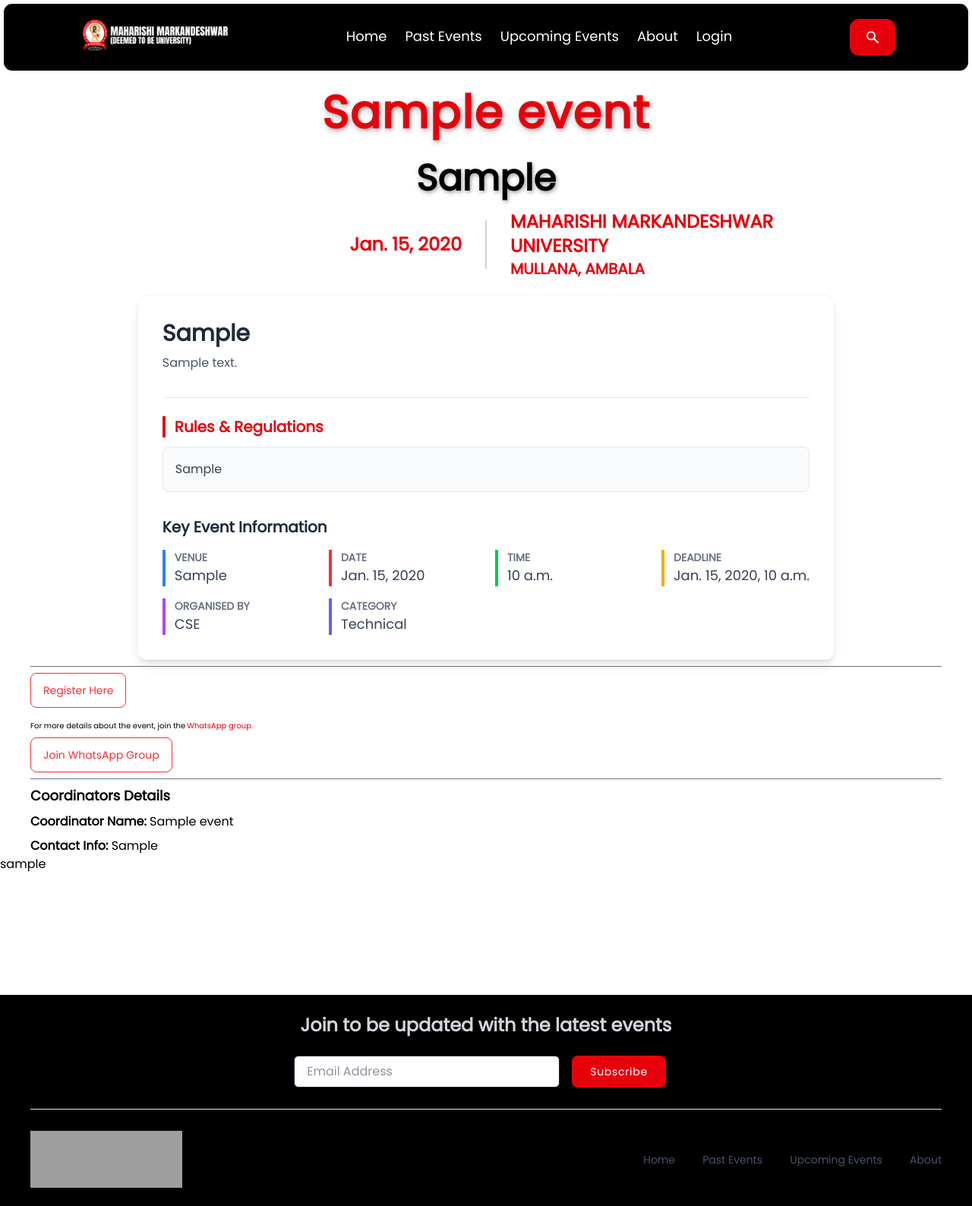
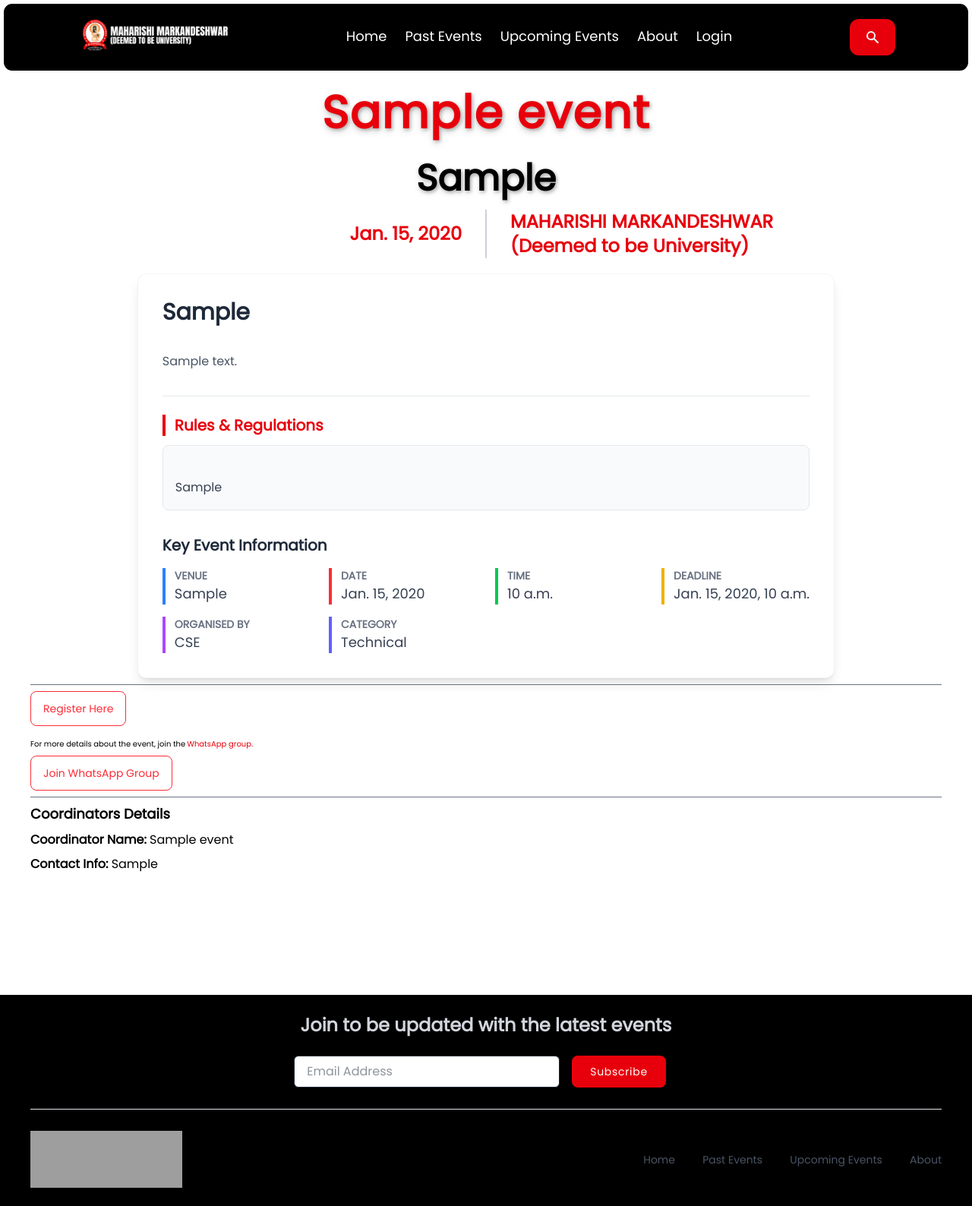
Before and after one commit to chiragtaluja/CampusConnect, a Django app: page /event/1/ in a window 1280 px wide. Shown: the whole page at 76% size. Run offline with Django 5.2, Linux system fonts and the light colour scheme; tables that the repository leaves empty hold one stand-in row (values such as "Sample post"); style sheets or scripts are compiled from the project's sources; some libraries are stand-ins or nearby versions; grey boxes are pictures that could not be loaded.

Commit message:
Minor fixes

```diff
--- a/base/templates/base/event_detail_page.html
+++ b/base/templates/base/event_detail_page.html
@@ -16,7 +16,7 @@
 
     <div class="w-full flex flex-col items-center justify-center">
         <h1 class="text-5xl md:text-6xl font-extrabold text-red-600 drop-shadow-lg tracking-wide mb-6 text-shadow">{{ event.name }}</h1>
-        <h3 class="text-3xl md:text-5xl  font-extrabold text-black drop-shadow-md leading-snug max-w-5xl text-shadow">{{ event.headline }}</h3>
+        <h3 class="text-3xl md:text-5xl font-extrabold text-black drop-shadow-md leading-snug max-w-5xl text-shadow text-center">{{ event.headline }}</h3>
 
         <!-- <div class="flex border-2" >
             <p class=" p-5 ml-5 border-amber-100 border-2  ">{{ event.day }}</p>
@@ -34,10 +34,7 @@
                     <!-- Right Side (Venue) -->
                     <div class="flex-1 flex flex-col justify-center items-start pl-8 text-left">
                     <p class="text-xl md:text-2xl font-bold text-red-600 ">
-                        MAHARISHI MARKANDESHWAR UNIVERSITY
-                    </p>
-                    <p class="text-xl font-semibold text-red-600">
-                        MULLANA, AMBALA
+                        MAHARISHI MARKANDESHWAR (Deemed to be University)
                     </p>
                     </div>
             </div>
@@ -65,7 +62,7 @@
         <h3 class="text-3xl font-extrabold text-gray-800 mb-2">
             {{ event.headline }}
         </h3>
-        <p class="text-base text-gray-600 leading-relaxed">
+        <p class="text-base text-gray-600 leading-relaxed" style="white-space: pre-line">
             {{ event.description }}
         </p>
     </div>
@@ -76,7 +73,7 @@
         <h3 class="text-xl font-bold text-red-600 mb-3 border-l-4 border-red-600 pl-3">
             Rules & Regulations
         </h3>
-        <div class="text-gray-700 leading-relaxed bg-gray-50 p-4 rounded-lg border border-gray-200">
+        <div class="text-gray-700 leading-relaxed bg-gray-50 p-4 rounded-lg border border-gray-200" style="white-space: pre-line">
             {{ event.rules }}
         </div>
     </div>
@@ -151,13 +148,7 @@
     <h3 class="font-bold text-lg">Coordinators Details</h3>
     <p><strong>Coordinator Name:</strong> {{ event.coordinator_name }}</p>
     <p><strong>Contact Info:</strong> {{ event.contact_info }}</p>
-
     </div>
-
-
-
-
-
-    <p>{{ event.created_by }}</p>
+    <!-- <p>{{ event.created_by }}</p> -->
 </div>
 {% endblock %}
```
Also changed, not shown: media/event_posters/decode_dsa.png (added), media/event_posters/ideathon2025.png (added).
